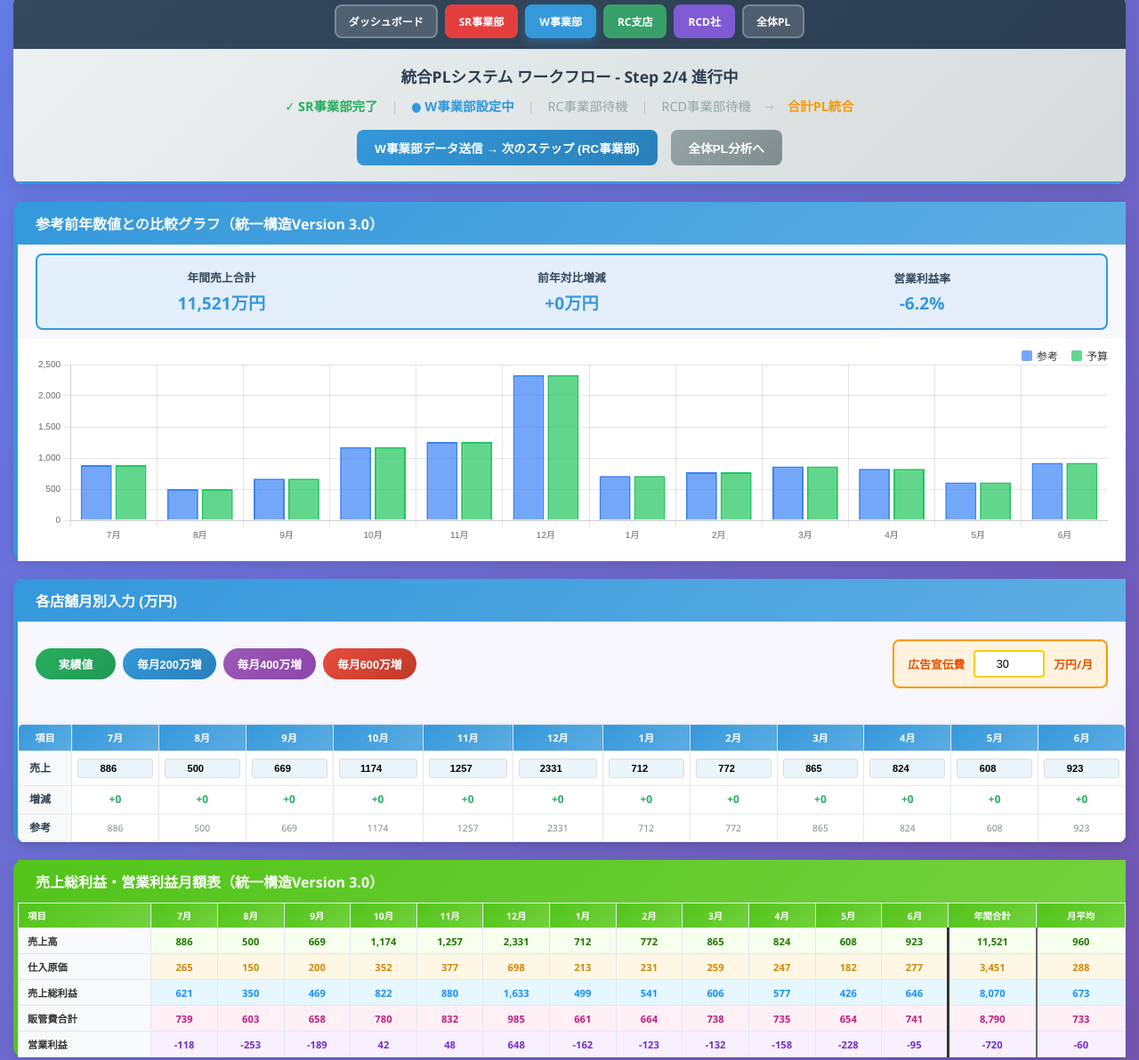
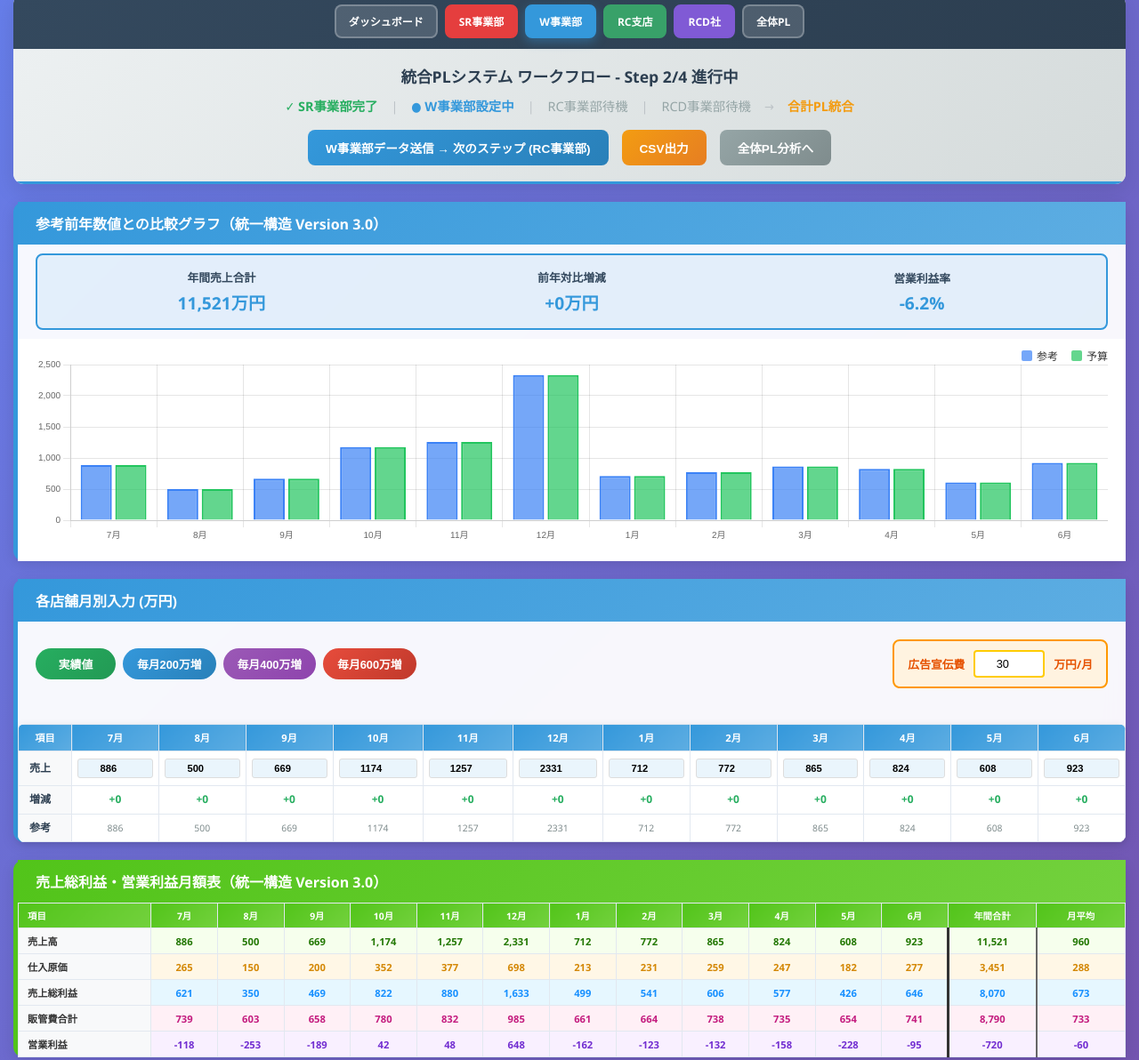
Before and after one commit to ratia-company-pl/rc, a plain HTML site: page department-pl/w-pl.html in a window 1280 px wide. Shown: the part 22-1214 px from the top of the page at 89% size. Drawn offline with nearby package versions, Linux system fonts and the light colour scheme.

Commit message:
Update w-pl.html

```diff
--- a/department-pl/w-pl.html
+++ b/department-pl/w-pl.html
@@ -122,6 +122,11 @@
 
         .btn-secondary {
             background: linear-gradient(135deg, #95a5a6, #7f8c8d);
+            color: white;
+        }
+
+        .btn-csv {
+            background: linear-gradient(135deg, #f39c12, #e67e22);
             color: white;
         }
 
@@ -508,6 +513,9 @@
                     <button class="action-btn btn-primary" onclick="sendWDataAndNavigateToNext()">
                         W事業部データ送信 → 次のステップ (RC事業部)
                     </button>
+                    <button class="action-btn btn-csv" onclick="exportWCSV()">
+                        CSV出力
+                    </button>
                     <button class="action-btn btn-secondary" onclick="location.href='../combined-dashboard/index.html'">
                         全体PL分析へ
                     </button>
@@ -517,7 +525,7 @@
 
         <div class="chart-section">
             <div class="chart-header">
-                参考前年数値との比較グラフ（統一構造Version 3.0）
+                参考前年数値との比較グラフ（統一構造 Version 3.0）
             </div>
 
             <div class="kpi-display">
@@ -630,7 +638,7 @@
 
         <div class="profit-section">
             <div class="profit-header">
-                売上総利益・営業利益月額表（統一構造Version 3.0）
+                売上総利益・営業利益月額表（統一構造 Version 3.0）
             </div>
             <table class="profit-table">
                 <thead>
@@ -649,7 +657,7 @@
 
         <div class="expense-section">
             <div class="expense-header">
-                販管費19項目詳細表示（統一構造Version 3.0）
+                販管費19項目詳細表示（統一構造 Version 3.0）
             </div>
             <table class="expense-table">
                 <thead>
@@ -960,6 +968,82 @@
             updateWSales();
         }
 
+        // CSV出力機能（W事業部版）
+        function exportWCSV() {
+            try {
+                const results = calculateW();
+
+                // CSV出力データ生成（37項目統一仕様）
+                const csvData = [];
+                const months = ['項目名', '7月', '8月', '9月', '10月', '11月', '12月', '1月', '2月', '3月', '4月', '5月', '6月', '年間合計'];
+                csvData.push(months);
+
+                // 基本PL項目（3項目）
+                csvData.push(['売上高', ...wData.sales, results.annual.sales]);
+                csvData.push(['売上原価', ...results.monthlyResults.map(m => m.cogs), results.annual.cogs]);
+                csvData.push(['売上総利益', ...results.monthlyResults.map(m => m.grossProfit), results.annual.grossProfit]);
+
+                // 販管費19項目（W事業部保有データ）
+                const expenseNames = [
+                    '人件費統合', '法定福利費', '衛生費', '物流管理費', '地代家賃',
+                    '外注費', '貨物運賃', '広告宣伝費', '旅費交通費', '通信費',
+                    '販売促進費', '消耗品費', '事務用品費', '水道光熱費', '支払手数料',
+                    'リース料', '保険料', '支払報酬料', '減価償却費'
+                ];
+
+                expenseNames.forEach((name, index) => {
+                    const expenseId = index + 1;
+                    const monthlyExpenses = results.expenses[expenseId];
+                    const annual = monthlyExpenses.reduce((sum, val) => sum + val, 0);
+                    csvData.push([name, ...monthlyExpenses, annual]);
+                });
+
+                // 統合PL専用項目（W事業部では0円出力）
+                const zeroData = Array(12).fill(0);
+                csvData.push(['役員報酬', ...zeroData, 0]);
+                csvData.push(['役員法定福利費', ...zeroData, 0]);
+                csvData.push(['管理諸費', ...zeroData, 0]);
+                csvData.push(['修繕費', ...zeroData, 0]);
+                csvData.push(['車両費', ...zeroData, 0]);
+                csvData.push(['租税公課', ...zeroData, 0]);
+                csvData.push(['交際費', ...zeroData, 0]);
+                csvData.push(['諸会費', ...zeroData, 0]);
+                csvData.push(['会議費', ...zeroData, 0]);
+                csvData.push(['福利厚生費', ...zeroData, 0]);
+                csvData.push(['研修費', ...zeroData, 0]);
+                csvData.push(['雑費', ...zeroData, 0]);
+                csvData.push(['寄付金', ...zeroData, 0]);
+
+                // 計算項目
+                const totalExpensesData = new Array(12).fill(0);
+                Object.values(results.expenses).forEach(expenseArray => {
+                    expenseArray.forEach((val, monthIndex) => {
+                        totalExpensesData[monthIndex] += val;
+                    });
+                });
+
+                const operatingProfitData = results.monthlyResults.map((m, i) => m.grossProfit - totalExpensesData[i]);
+                csvData.push(['販管費合計', ...totalExpensesData, results.annual.totalExpenses]);
+                csvData.push(['営業利益', ...operatingProfitData, results.annual.operatingProfit]);
+
+                // CSV文字列生成
+                const csvString = '\uFEFF' + csvData.map(row => row.join(',')).join('\n');
+
+                // ダウンロード実行
+                const blob = new Blob([csvString], { type: 'text/csv;charset=utf-8;' });
+                const link = document.createElement('a');
+                link.href = URL.createObjectURL(blob);
+                link.download = `W事業部_PL_${new Date().toISOString().split('T')[0]}.csv`;
+                link.click();
+
+                alert('W事業部PLデータのCSV出力が完了しました。');
+
+            } catch (error) {
+                alert('CSV出力でエラーが発生しました: ' + error.message);
+                console.error('CSV出力エラー:', error);
+            }
+        }
+
         function sendWDataAndNavigateToNext() {
             try {
                 const results = calculateW();
```
